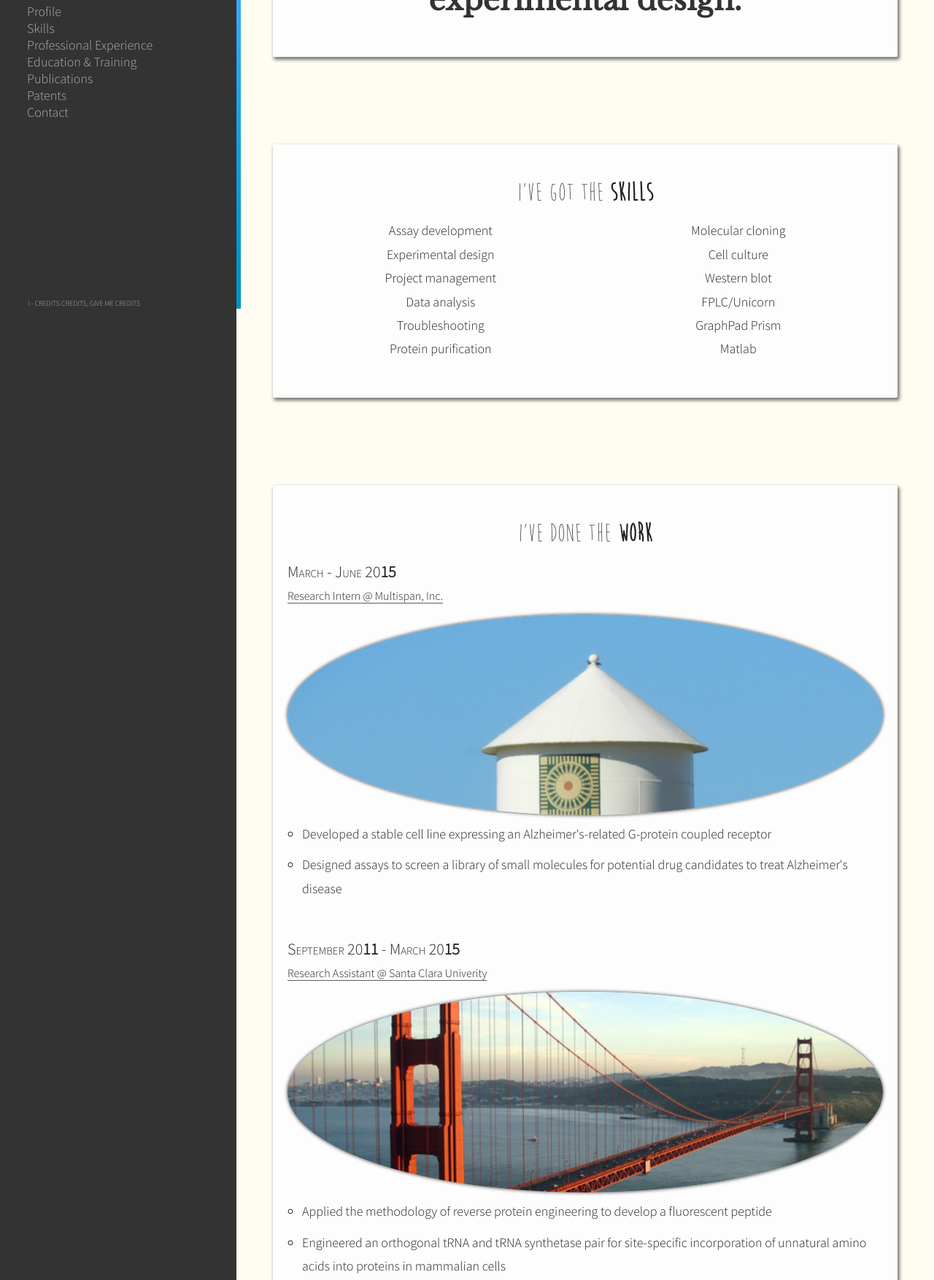
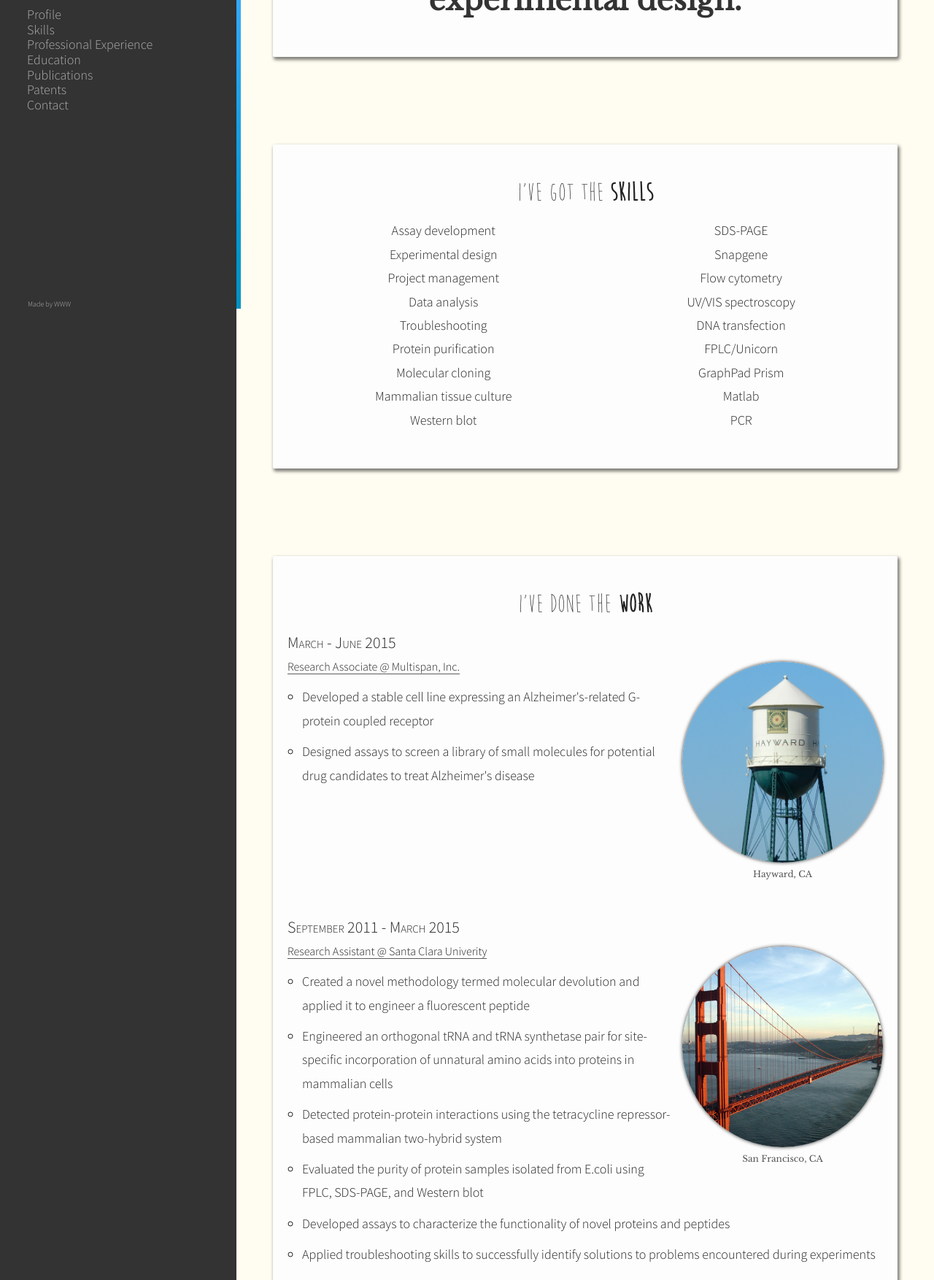
Before and after one commit to gitwinst/Bv2, a plain HTML site: page index.html in a window 1280 px wide. Shown: the part 377-2131 px from the top of the page at 73% size. Drawn offline with nearby package versions, Linux system fonts and the light colour scheme; files whose address does not match are found by name.

Commit message:
Update index.html, basic layout complete

```diff
--- a/index.html
+++ b/index.html
@@ -1,14 +1,18 @@
-<DOCTYPE html>
+<!DOCTYPE html>
   <html>
 
   <head>
 
+    <meta name="viewport" content="width=device-width, initial-scale=1">
+    <title>BMW</title>
     <!-- Migrating to mobile first design, then fold original style.css back in -->
-    <link rel="stylesheet" type="text/css" href="normalize-min.css">
+    <!-- I might not need normalize.css! Look into. -->
+    <!-- <link rel="stylesheet" type="text/css" href="normalize-min.css"> -->
+    <link href='https://cdnjs.cloudflare.com/ajax/libs/normalize/3.0.3/normalize.min.css' rel='stylesheet' type='text/css'>
     <link href='http://fonts.googleapis.com/css?family=Libre+Baskerville' rel='stylesheet' type='text/css'>
     <!--  DECIDE!! Do you want a 300 weight font, or a 400 weight font with font-smoothing?  -->
-    <link href='http://fonts.googleapis.com/css?family=Lato:300' rel='stylesheet' type='text/css'>
     <link href='http://fonts.googleapis.com/css?family=Source+Sans+Pro:300' rel='stylesheet' type='text/css'>
+    <link href='http://fonts.googleapis.com/css?family=Source+Sans+Pro:600&text=BlakeWilliams.,1235' rel='stylesheet' type='text/css'>
 
     <link rel="stylesheet" type="text/css" href="style.css">
 
@@ -26,18 +30,18 @@
           </header>
           <nav>
             <ul>
-              <li>Profile</li>
-              <li>Skills</li>
-              <li>Professional Experience</li>
-              <li>Education & Training</li>
-              <li>Publications</li>
-              <li>Patents</li>
-              <li>Contact</li>
+              <li class="scroll"><a href="#profile">Profile</a></li>
+              <li class="scroll"><a href="#skills">Skills</a></li>
+              <li class="scroll"><a href="#experience">Professional Experience</a></li>
+              <li class="scroll"><a href="#education">Education</a></li>
+              <li class="scroll"><a href="#publications">Publications</a></li>
+              <li class="scroll"><a href="#patents">Patents</a></li>
+              <li class="scroll"><a href="#contact">Contact</a></li>
             </ul>
           </nav>
           <footer>
             <!-- Stick to bottom, my deets -->
-            <p>I - CREDITS CREDITS, GIVE ME CREDITS</p>
+            <p>Made by <a href="http://www.example.com">WWW</a></p>
           </footer>
 
           <!-- Glowstick -->
@@ -50,11 +54,11 @@
 
       <div class="main">
 
-        <div class="profile container">
+        <div id="profile" class="profile container">
           <h2>I'm a <span class="dark">creative</span>, <span class="darker">independent</span>, MS accredited <span class="darkest">Bioengineer</span> with hands-on experience in molecular biology techniques, troubleshooting, and experimental design.</h2>
         </div>
 
-        <div class="skills container">
+        <div id="skills" class="skills container">
           <h3>I've got the <span class="bam">skills</span></h3>
           <div class="skills-list">
             <ul>
@@ -64,37 +68,51 @@
               <li>Data analysis</li>
               <li>Troubleshooting</li>
               <li>Protein purification</li>
+              <li>Molecular cloning</li>
+              <li>Mammalian tissue culture</li>
+              <li>Western blot</li>
             </ul>
           </div>
   				<div class="skills-list">
   					<ul>
-  						<li>Molecular cloning</li>
-  						<li>Cell culture</li>
-  						<li>Western blot</li>
+              <li>SDS-PAGE</li>
+              <li>Snapgene</li>
+              <li>Flow cytometry</li>
+              <li>UV/VIS spectroscopy</li>
+              <li>DNA transfection</li>
               <li>FPLC/Unicorn</li>
   						<li>GraphPad Prism</li>
   						<li>Matlab</li>
+              <li>PCR</li>
   					</ul>
   				</div>
         </div>
 
-        <div class="experience container">
+        <div id="experience" class="experience container">
           <h3>I've done the <span class="bam">work</span></h3>
+          <div class="test">
             <div class="work multispan-work">
-            <h4>March - June 20<strong>15</strong></h4>
-            <h5>Research Intern @ Multispan, Inc.</h5>
+              <h4>March - June 2015</h4>
+              <h5>Research Associate @ Multispan, Inc.</h5>
+              <div class="image-container">
                 <div class="work-images multispan-image"></div>
+                <figcaption id="what">Hayward, CA</figcaption>
+              </div>
               <ul>
                 <li>Developed a stable cell line expressing an Alzheimer's-related G-protein coupled receptor</li>
                 <li>Designed assays to screen a library of small molecules for potential drug candidates to treat Alzheimer's disease</li>
               </ul>
             </div>
+          </div>
           <div class="work scu-work">
-            <h4>September 20<strong>11</strong> - March 20<strong>15</strong></h4>
+            <h4>September 2011 - March 2015</h4>
             <h5>Research Assistant @ Santa Clara Univerity</h5>
+            <div class="image-container">
               <div class="work-images gg-image"></div>
+              <figcaption id="what">San Francisco, CA</figcaption>
+            </div>
             <ul>
-              <li>Applied the methodology of reverse protein engineering to develop a fluorescent peptide</li>
+              <li>Created a novel methodology termed molecular devolution and applied it to engineer a fluorescent peptide</li>
               <li>Engineered an orthogonal tRNA and tRNA synthetase pair for site-specific incorporation of unnatural amino acids into proteins in mammalian cells</li>
               <li>Detected protein-protein interactions using the tetracycline repressor-based mammalian two-hybrid system</li>
               <li>Evaluated the purity of protein samples isolated from E.coli using FPLC, SDS-PAGE, and Western blot</li>
@@ -103,19 +121,25 @@
             </ul>
           </div>
           <div class="work scu2-work">
-            <h4>September 20<strong>12</strong> - March 20<strong>15</strong></h4>
+            <h4>September 2012 - March 2015</h4>
             <h5>Teaching Assistant @ Santa Clara University</h5>
+            <div class="image-container">
               <div class="work-images SCU-image"></div>
+              <figcaption id="what">Santa Clara, CA</figcaption>
+            </div>
             <ul>
               <li>Designed experiments for three new courses: Biomolecular Engineering I & II and Bio-device Engineering</li>
-              <li>Advised senior thesis research and developed experimental designs for students to follow</li>
-              <li>Advised senior thesis research and developed experimental designs for students to follow</li>
+              <li>Advised senior thesis research and developed experimental designs for students</li>
+              <li>Managed the experiments of graduate and undergraduate students to efficiently obtain results</li>
             </ul>
           </div>
           <div class="work china-work">
-            <h4>July - September 20<strong>13</strong></h4>
+            <h4>July - September 2013</h4>
             <h5>Research Assistant Intern @ Shanghai Jiao Tong University</h5>
+            <div class="image-container">
               <div class="work-images shanghai-image"></div>
+              <figcaption id="what">Shanghai, China</figcaption>
+            </div>
             <ul>
               <li>Tested the potency of synthetic inhibitor candidates for Sortase A</li>
               <li>Conducted activity screening assays and successfully purified Sortase A</li>
@@ -123,13 +147,14 @@
           </div>
         </div>
 
-        <div class="education container">
+        <div id="education" class="education container">
           <h3>I went to <span class="bam">class</span></h3>
           <div class="degree">
             <h4>M.S. in Bioengineering</h4>
             <p>Santa Clara University</p>
           </div>
-          <div class="degree SCU-logo"></div>
+          <!-- <div class="degree SCU-logo"></div> -->
+          <img src="img/SCU-logo.png" class="SCU-logo">
           <div class="degree">
             <h4>B.S. in Bioengineering</h4>
             <p>Santa Clara University</p>
@@ -137,30 +162,50 @@
           <div class="degree SCU-logo-small"></div>
         </div>
 
-        <div class="publications container">
+        <div id="publications" class="publications container">
           <h3>I do the <span class="bam">research</span></h3>
           <ul>
             <li>Xiang, L., Moncivais, K., Jiang, F., <strong>Williams, B.</strong>, Alfonta, L., Zhang, Z. Crucial optimization of translational components toward efficient incorporation of unnatural amino acids into proteins in mammalian cells. <em>PLoS One</em>, 12 July 2013; 8(7):e67333.</li>
             <li><strong>Williams, B.</strong>, Zhang, Z. Reverse Protein Engineering Toward a Fluorescent Peptide. <em>Protein Science</em>, Vol. 23 Supp 1, July 2014, p160.</li>
-            <li>Zhu, J., <strong>Williams, B.</strong>, Zhang, Z. Sortase A as a Tool Box for Protein and Cellular Engineering. <em>Research in Microbiology</em>, 2015, in revision.</li>
-            <li>Zhu, J. Xiang, L., Jiang, F., <strong>Williams, B.</strong>, Batara, J., Zhang, Z. Equilibrium of Sortase A dimerization on Staphylococcus aureaus cell surface mediates its cell wall sorting activity. <em>J. Experimental Biology and Medicine</em>, accepted for publication.</li>
-            <li><strong>Williams, B.</strong>, Umeda, A., Chanthery, Y., Shimomura, E., Zhang, Z. Molecular devolution: the development of a genetically encoded fluorescent peptide. <em>Nature Biotechnology</em>, submitted.</li>
+            <li><strong>Williams, B.</strong>, Umeda, A., Chanthery, Y., Shimomura, E., Zhang, Z. Molecular devolution: the development of a genetically encoded fluorescent peptide. <em>Nature Biotechnology</em>, in preparation.</li>
           </ul>
         </div>
 
-        <div class="patents container">
+        <div id="patents" class="patents container">
           <h3>I have new <span class="bam">ideas</span></h3>
           <ul>
             <li>Zhiwen Zhang, <strong>Blake Williams</strong>, Aiko Umeda. Peptidic fluorescent agents and the methodology of reverse protein engineering, U.S. Provisional Patent Application # 61/954812. Filing Date: March 18, 2014.</li>
           </ul>
         </div>
 
-        <div class="contact container">
+        <div id="contact" class="contact container">
           <h3>Let's <span class="bam">talk</span>!</h3>
           <p>Call to action! I'm *currently* actively looking for exciting new opportunities.</p>
+          <form action="http://formspree.io/winst.williams@gmail.com" method="POST">
+            <fieldset>
+              <!-- <label for="name">Enter your name:</label> -->
+              <input id="name" name="name" type="text" placeholder="Name" required>
+            </fieldset>
+            <fieldset>
+              <!-- <label for="email">Enter your email:</label> -->
+              <input id="email" name="email" type="email" placeholder="email@address.com" required>
+            </fieldset>
+            <fieldset>
+              <!-- <label for="message">Enter your message:</label> -->
+              <textarea id="message" name="message" placeholder="Hi Blake..." required></textarea>
+            </fieldset>
+            <a class="hvr-sweep-to-top"><input id="submit" type="submit" name="submit" value="Send!"></a>
+          </form>
         </div>
+
       </div>
       <div>
+
+
+      <script src="https://code.jquery.com/jquery-1.11.3.min.js"></script>
+      <script src="https://cdnjs.cloudflare.com/ajax/libs/jquery-easing/1.3/jquery.easing.min.js"></script>
+      <script src="script.js"></script>
+
 
   </body>
 
```
Lines whose indentation alone changed are shown as unchanged.
